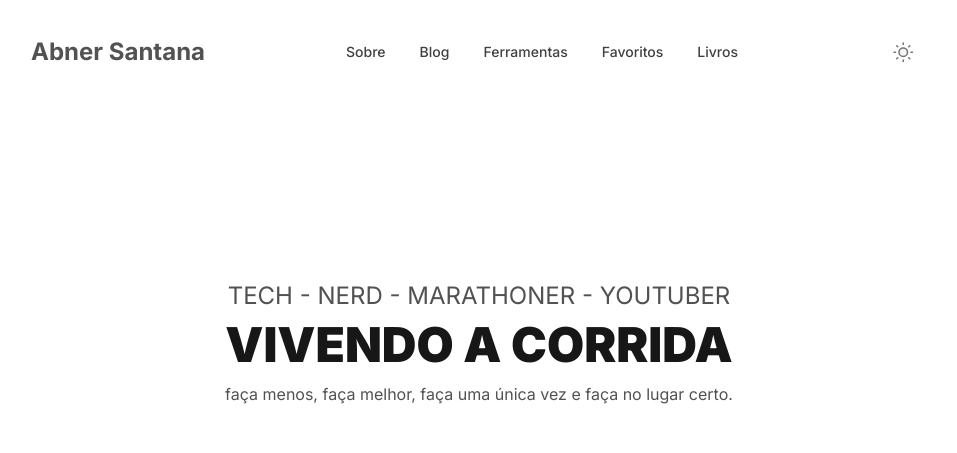
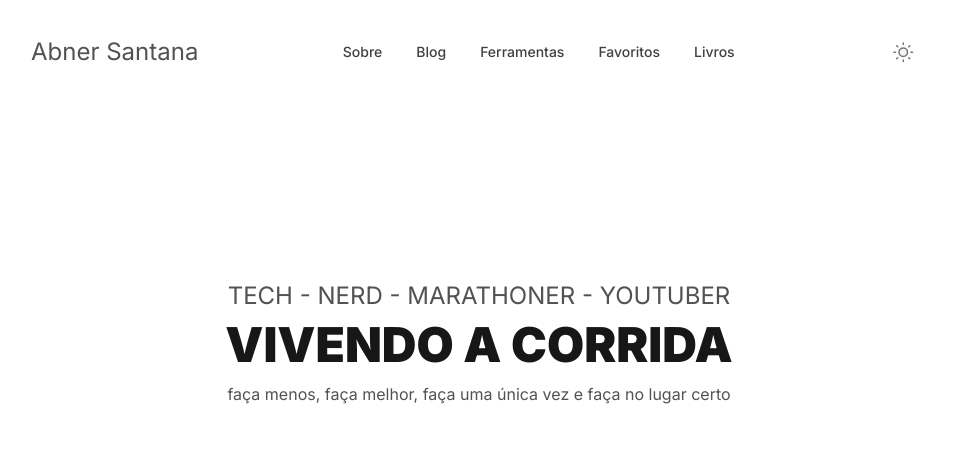
Before and after one commit to abnerssantana/personal-site, a Next.js app: page / in a window 1280 px wide. Shown: the top 453 px of the page, without its empty margins (161-1118 px from the left). Built offline with nearby package versions, Linux system fonts and the light colour scheme.

Commit message:
logo size

```diff
--- a/src/components/Logo.tsx
+++ b/src/components/Logo.tsx
@@ -1,12 +1,9 @@
 export const Logo = (props) => {
   return (
     <>
-
-      <span className="font-bold text-gray-600 dark:text-gray-400 sm:text-2xl">
+      <span className="text-xl font-normal text-gray-600 dark:text-gray-400 sm:text-2xl">
         Abner Santana
       </span>
-
     </>
-
   )
 }
--- a/src/pages/index.tsx
+++ b/src/pages/index.tsx
@@ -20,7 +20,7 @@ export const Home = () => {
                 VIVENDO A CORRIDA
               </h1>
               <p className="text-base leading-8 text-gray-600 dark:text-gray-400">
-              faça menos, faça melhor, faça uma única vez e faça no lugar certo.
+              faça menos, faça melhor, faça uma única vez e faça no lugar certo
               </p>
               <div className="mt-8 flex justify-center gap-x-4">
                 <Link
```
